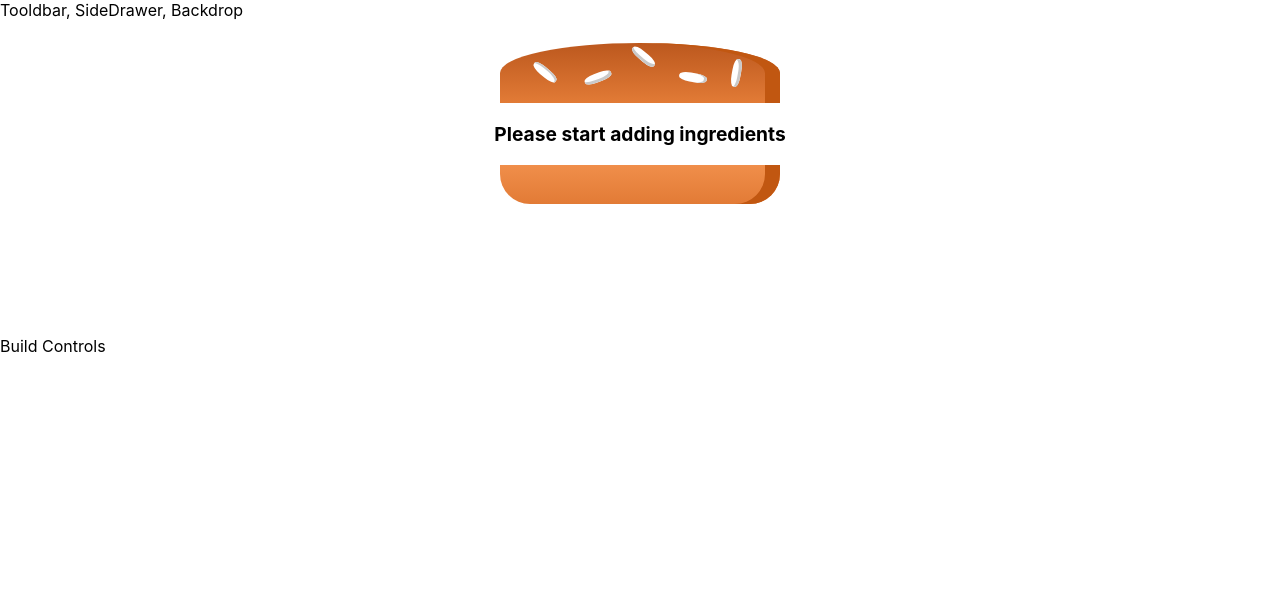
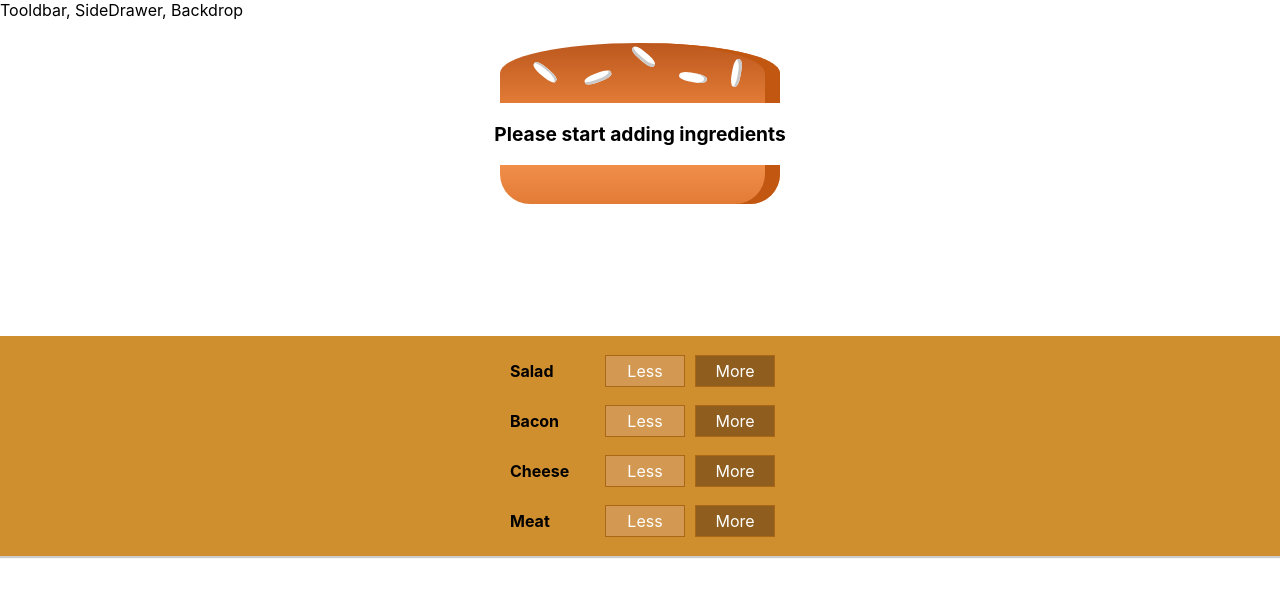
Before and after one commit to MaxRobertsDear/Buger-Builder-React, a React (Create React App) app: page / in a window 1280 px wide. Shown: the top 596 px of the page. Built offline with nearby package versions, Linux system fonts and the light colour scheme.

Commit message:
Added UI for controls Added buttons to add/remove salad, bacon, cheese or meat. Not yet linked up to business logic

```diff
--- a/src/components/Burger/BuildControls/BuildControl/BuildControl.js
+++ b/src/components/Burger/BuildControls/BuildControl/BuildControl.js
@@ -1,5 +1,7 @@
 import React from 'react'
-import classes from '*.module.sass';
+
+import classes from './BuildControl.module.css';
+
 
 const buildControl = (props) => (
   <div className={classes.BuildControl}>
--- a/src/components/Burger/BuildControls/BuildControls.js
+++ b/src/components/Burger/BuildControls/BuildControls.js
@@ -1,10 +1,20 @@
 import React from 'react'
 
 import classes from './BuildControls.module.css'
+import BuildControl from './BuildControl/BuildControl'
+
+const controls = [
+  { label: 'Salad', type: 'salad' },
+  { label: 'Bacon', type: 'bacon' },
+  { label: 'Cheese', type: 'cheese' },
+  { label: 'Meat', type: 'meat' },
+]
 
 const buildControls = (props) => (
-  <div>
-
+  <div className={classes.BuildControls}>
+  {controls.map(ctrl => (
+    <BuildControl key={ctrl.label} label={ctrl.label} />
+  ))}
   </div>
 )
 
--- a/src/containers/BurgerBuilder/BurgerBuilder.js
+++ b/src/containers/BurgerBuilder/BurgerBuilder.js
@@ -2,6 +2,8 @@
 
 import Aux from '../../hoc/Aux'
 import Burger from '../../components/Burger/Burger'
+
+import BuildControls from '../../components/Burger/BuildControls/BuildControls'
 
 class BurgerBuilder extends Component {
   state = {
@@ -16,7 +18,7 @@
     return (
       <Aux>
         <Burger ingredients={this.state.ingredients}/>
-        <div>Build Controls</div>
+        <BuildControls />
       </Aux>
     )
   }
```
